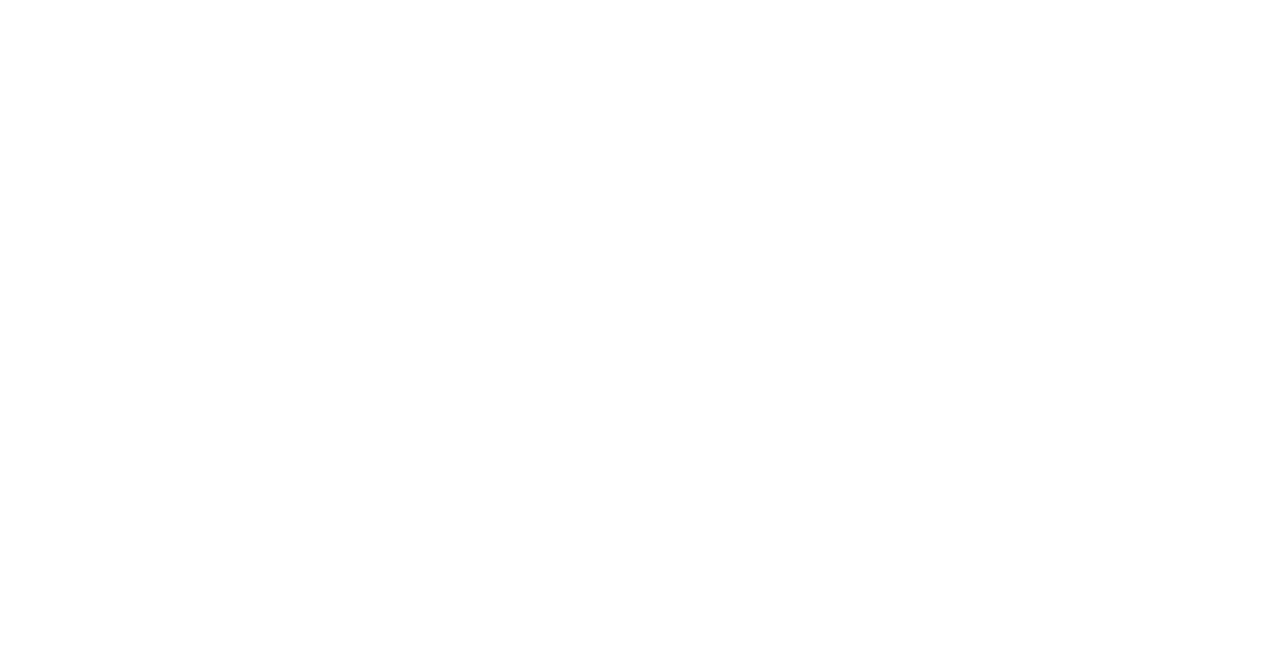
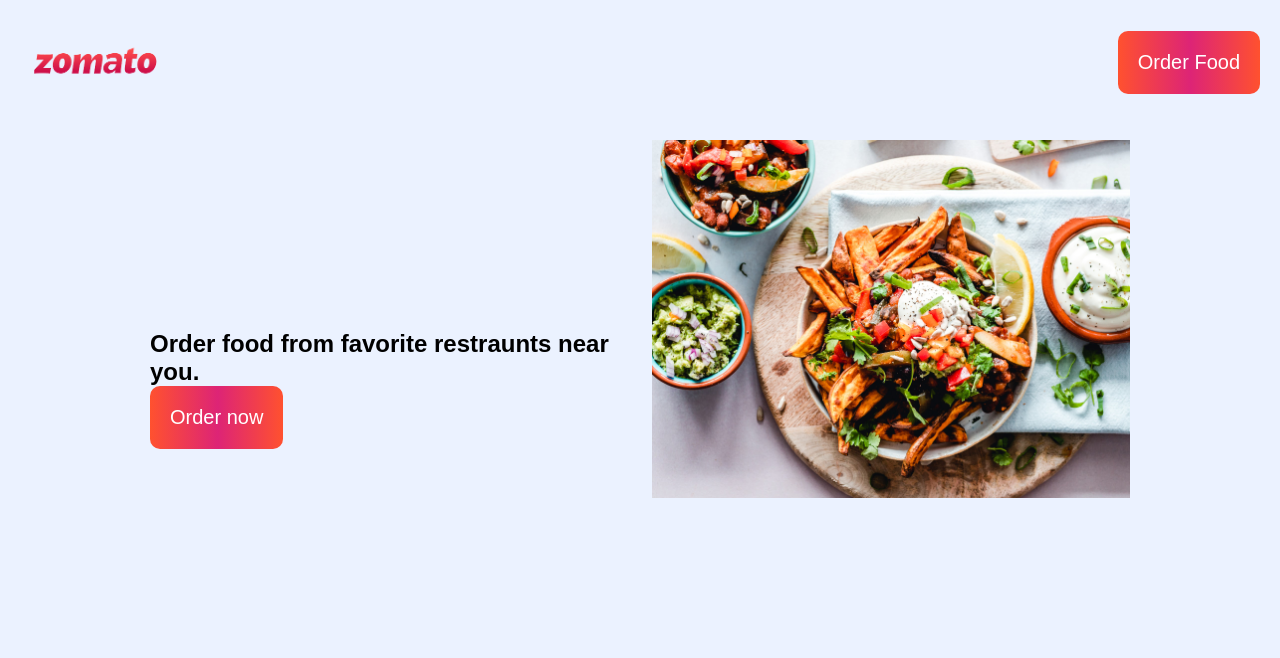
Before and after one commit to Lipsa-123/mission-1-, a plain HTML site: page index.html in a window 1280 px wide. Drawn offline with Linux system fonts and the light colour scheme.

Commit message:
add navbar & hero

```diff
--- a/index.html
+++ b/index.html
@@ -4,9 +4,40 @@
      <meta charset="UTF-8">
      <meta http-equiv="X-UA-Compatible" content="IE=edge">
      <meta name="viewport" content="width=device-width, initial-scale=1.0">
+     <link rel="preconnect" href="https://fonts.googleapis.com">
+<link rel="preconnect" href="https://fonts.gstatic.com" crossorigin>
+<link href="https://fonts.googleapis.com/css2?family=Roboto+Slab:wght@100;200;300;400;500;600;700;800;900&display=swap" rel="stylesheet">
+<link rel="stylesheet" href="style.css">
      <title>Document</title>
  </head>
  <body>
-
+    <header>
+        <nav class="navbar">
+            <div class="navbar__brand">
+                <img src="./assets/logo.png" alt="logo" class="navbar__logo">
+            </div>
+            <div class="navbar__nav__items">
+                <button class="nav__item button_primary">
+                    Order Food
+                </button>
+            </div>
+        </nav>
+    </header>
+    <main class="container">
+        <!-- Hero section -->
+        <section class="hero_container">
+            <div class="hero_img_container">
+                <img class="hero_img" src="./assets/hero.jpg" alt="hero_img">
+            </div>
+            <div class="hero_description">
+             <h1 class="hero_text">
+                 Order food from favorite restraunts near you.
+             </h1>
+             <button class="nav__item button_primary">
+                Order now
+            </button>
+        </div>
+    </section>
+    </main>
  </body>
  </html>
--- a/style.css
+++ b/style.css
@@ -0,0 +1,80 @@
+*{
+    margin: 0;
+    padding: 0px;
+    box-sizing: border-box; /* To box model*/
+}
+
+/* Global */
+body{
+    font-family: "Roboto+Slab", sans-serif;
+    background-color: #ebf2ff;
+}
+
+.navbar{
+    display: flex;
+    justify-content: space-around;
+    align-items: center;
+}
+
+.navbar__brand{
+    width: 100px;
+
+}
+.navbar__logo{
+    width: 100%;
+}
+
+.button_primary{
+    background-image: linear-gradient(to right,
+     #ff512f 0%,
+     #dd2476 51%,
+     #ff512f 100%);
+    color: #fff;
+    padding: 12px;
+    border: none;
+    border-radius: 10px;
+}
+
+.container{
+    width: 100%;
+    margin: 0 auto;
+    padding: 15px;
+}
+.hero_img{
+    width: 100%;
+}
+.hero_img_container{
+    width: 100%;
+}
+.hero_container{
+    display: flex;
+    flex-direction: row-reverse;
+    align-items: center;
+    justify-content: space-between;
+    gap: 10px;
+}
+@media (min-width : 768px){
+    .navbar{
+        justify-content: space-between;
+        padding: 10px 20px;
+    }
+    .navbar__brand{
+        width: 150px;
+    }
+    .button_primary{
+        padding: 20px;
+        font-size: 20px;
+    }
+}
+@media (min-width : 1020px){
+    .container{
+        max-width: 1010px;
+    }
+ .hero_img_container{
+     width: 500px;
+     height: 500px;
+ }
+}
+@media (min-width : 1400px){
+
+}
```
